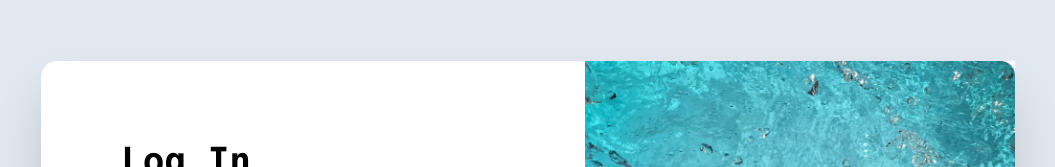
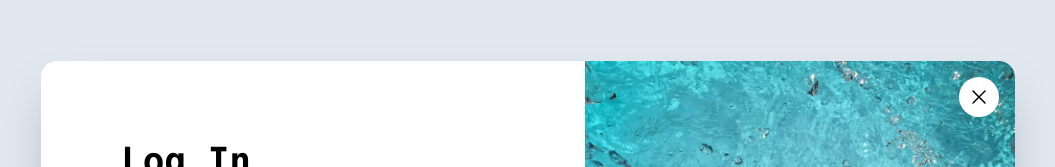
Before and after one commit to angusgee/login-modal, a website: page index.html in a window 1280 px wide. Shown: the top 167 px of the page, without its empty margins (112-1167 px from the left). Drawn offline with Linux system fonts and the light colour scheme.

Commit message:
Add close btn and fix bug with rounded corners on img

```diff
--- a/index.html
+++ b/index.html
@@ -99,8 +99,27 @@
         <img
           src="./img/image.jpg"
           alt="blue underwater bubbles"
-          class="w-[430px] hidden md:block"
+          class="w-[430px] hidden md:block md:rounded-r-2xl"
         />
+        <!-- Close btn -->
+        <div
+          class="group absolute -top-5 right-4 flex items-center justify-center w-10 h-10 rounded-full bg-gray-200 md:bg-white md:top-4 hover:cursor-pointer hover:-translate-y-0.5 transition duration-150"
+        >
+          <svg
+            xmlns="http://www.w3.org/2000/svg"
+            class="w-6 h-6 text-black group-hover:text-gray-600"
+            viewBox="0 0 24 24"
+            stroke-width="1.5"
+            stroke="currentColor"
+            fill="none"
+            stroke-linecap="round"
+            stroke-linejoin="round"
+          >
+            <path stroke="none" d="M0 0h24v24H0z" fill="none" />
+            <line x1="18" y1="6" x2="6" y2="18" />
+            <line x1="6" y1="6" x2="18" y2="18" />
+          </svg>
+        </div>
       </div>
     </main>
   </body>
```
Also changed, not shown: css/style.css.
